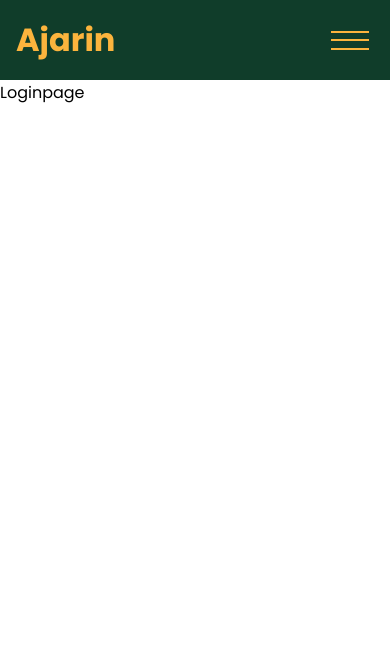
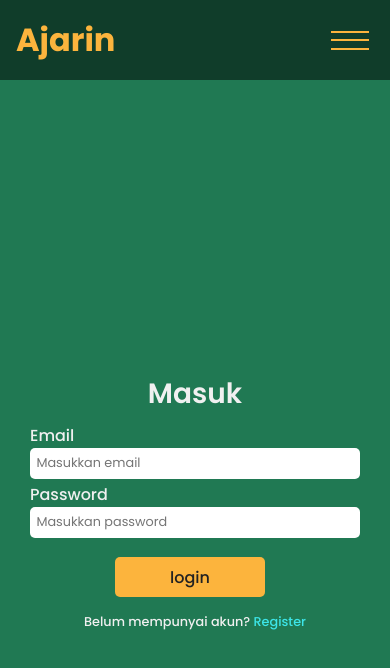
Before and after one commit to Skilvul-FE-29/group-project-front-end, a React (Vite) app: page /login in a window 390 px wide. Shown: the top 668 px of the page. Built offline with nearby package versions, Linux system fonts and the light colour scheme.

Commit message:
form login regis

```diff
--- a/src/pages/Loginpage.jsx
+++ b/src/pages/Loginpage.jsx
@@ -1,9 +1,83 @@
-import React from 'react'
+import React, { useState } from "react";
+import img from "../images/regisimg.png";
+import "../styles/loginpage.css";
+import { Link } from "react-router-dom";
 
 const Loginpage = () => {
+  const [username, setUsername] = useState("");
+  const [password, setPassword] = useState("");
+  const [data, setData] = useState({});
+
+  // const changeUsername = (e) => {
+  //     const value = (e.target.value)
+  //     setUsername(value)
+  // }
+
+  // const changePassword = (e) => {
+  //   const value = (e.target.value)
+  //   setPassword(value)
+  // }
+
+  const handleSubmit = (e) => {
+    e.preventDefault();
+    setData({username, password})
+    // console.log(data.username)
+    // console.log(data.password)
+  };
+
   return (
-    <div>Loginpage</div>
-  )
-}
+    <div class="container" id="login">
+      <div class="login__left">
+        <img src={img} alt="" />
+      </div>
 
-export default Loginpage
+      <div class="login__right">
+        <div class="login__right-header">
+          <h1>Masuk</h1>
+        </div>
+
+        <div class="login__right-form">
+          <form action="" id="form" onSubmit={handleSubmit}>
+            <div class="form__group">
+              <label for="user_email">Email</label>
+              <input
+                type="text"
+                name="email"
+                id="user_email"
+                placeholder="Masukkan email"
+                value={username}
+                onChange={(e) => setUsername(e.target.value)}
+              />
+            </div>
+
+            <div class="form__group">
+              <label for="user_password">Password</label>
+              <input
+                type="text"
+                name="password"
+                id="user_password"
+                placeholder="Masukkan password"
+                value={password}
+                onChange={(e) => setPassword(e.target.value)}
+              />
+            </div>
+
+            <div class="form__group">
+              <button type="submit" name="register" class="btn" id="btn-login">
+                login
+              </button>
+            </div>
+          </form>
+        </div>
+
+        <div class="register__right-footer">
+          <p>
+            Belum mempunyai akun? <Link to="/regis">Register</Link>
+          </p>
+        </div>
+      </div>
+    </div>
+  );
+};
+
+export default Loginpage;
--- a/src/pages/Regispage.jsx
+++ b/src/pages/Regispage.jsx
@@ -1,9 +1,105 @@
-import React from 'react'
+import React from "react";
+import img from "../images/regisimg.png";
+import { Link } from "react-router-dom";
+import "../styles/regispage.css";
 
 const Regispage = () => {
   return (
-    <div>Regispage</div>
-  )
-}
+    <div class="container" id="register">
+      <div class="register__left">
+        <img src={img} alt="" />
+      </div>
+      <div class="register__right">
+        <div class="register__right-header">
+          <h1>Buat Akun Baru</h1>
+        </div>
+        <div class="register__right-form" onsubmit="validate()">
+          <form id="form">
+            <div class="form__group">
+              <label for="name">Nama Lengkap</label>
+              <input
+                type="text"
+                name="name"
+                id="name"
+                placeholder="Masukkan nama lengkap"
+              />
+            </div>
 
-export default Regispage
+            <div class="form__group">
+              <label for="email">Email</label>
+              <input
+                type="email"
+                name="email"
+                id="email"
+                placeholder="Masukkan email"
+              />
+            </div>
+
+            <div class="form__group">
+              <label for="password">Password</label>
+              <input
+                type="password"
+                name="password"
+                id="password"
+                placeholder="Masukkan password"
+              />
+            </div>
+
+            <div class="form__group">
+              <label for="confirmPassword">Konfirmasi Password</label>
+              <input
+                type="password"
+                name="confirmPassword"
+                id="confirmPassword"
+                placeholder="Masukkan password ulang"
+              />
+            </div>
+
+            <div class="form__group">
+              <label for="education">Jenjang Pendidikan</label>
+              <select name="education" id="education">
+                <option value="SD">SD</option>
+                <option value="SMP">SMP</option>
+                <option value="SMA">SMA</option>
+              </select>
+            </div>
+
+            <div class="form__group">
+              <label for="address">Alamat Lengkap</label>
+              <input
+                name="address"
+                id="address"
+                cols="30"
+                rows="10"
+                placeholder="Masukkan alamat lengkap"
+              />
+            </div>
+
+            <div class="form__group">
+              <label for="school">Asal Sekolah</label>
+              <input
+                type="text"
+                name="school"
+                id="school"
+                placeholder="Masukkan asal sekolah"
+              />
+            </div>
+
+            <div class="form__group">
+              <button type="submit" name="register" class="btn" id="btn-submit">
+                Register
+              </button>
+            </div>
+          </form>
+        </div>
+        <div class="register__right-footer">
+          <p>
+            Sudah mempunyai akun? <Link to="/login">Login</Link>
+          </p>
+        </div>
+      </div>
+    </div>
+  );
+};
+
+export default Regispage;
--- a/src/styles/loginpage.css
+++ b/src/styles/loginpage.css
@@ -0,0 +1,111 @@
+.container {
+    width: 100%;
+    height: 100vh;
+    background: #207953;
+    display: grid;
+    grid-template-columns: 1fr 1fr;
+    color: rgb(240, 240, 240);
+    overflow: hidden;
+  }
+
+  .login__left img {
+    width: 100%;
+    height: 100%;
+    object-fit: cover;
+  }
+
+  .login__right {
+    display: flex;
+    flex-direction: column;
+    justify-content: center;
+    align-items: center;
+  }
+
+  .login__right h1 {
+    font-size: 28px;
+    font-weight: 600;
+    margin-bottom: 0.5rem;
+  }
+
+  .login__right-form form {
+    display: flex;
+    flex-direction: column;
+    justify-content: center;
+    align-items: center;
+    width: 100%;
+  }
+
+  .login__right-form form .form__group {
+    display: flex;
+    flex-direction: column;
+    justify-content: center;
+    /* align-items: center; */
+  }
+
+  .form__group label {
+    font-size: 1rem;
+    font-weight: 500;
+  }
+
+  .form__group input {
+    padding: 0.4rem;
+    width: 442px;
+    font-weight: 400;
+    border: none;
+    outline: none;
+    border-radius: 5px;
+    margin-bottom: 0.2rem;
+    font-size: 0.8rem;
+  }
+
+  .form__group .btn {
+    width: 150px;
+    height: 40px;
+    background-color: #fcb43d;
+    border: none;
+    outline: none;
+    border-radius: 5px;
+    font-size: 1rem;
+    font-weight: 500;
+    color: #222222;
+    margin-top: 1rem;
+  }
+
+  .register__right-footer p {
+    font-size: 0.8rem;
+    font-weight: 500;
+    margin-top: 1rem;
+  }
+
+  .register__right-footer a {
+    color: #3de5e8;
+  }
+
+  #err-mess p {
+    background-color: rgb(224, 42, 42);
+    margin-top: 1rem;
+    padding: 10px ;
+    border-radius: 8px;
+  }
+
+  @media screen and (max-width: 768px) {
+    .container {
+      grid-template-columns: 1fr;
+    }
+
+    .login__left {
+      display: none;
+    }
+  }
+
+  /* Mobile Phone */
+
+  @media screen and (max-width: 480px) {
+    .container {
+      overflow: scroll;
+    }
+
+    .form__group input {
+      width: 330px;
+    }
+  }
--- a/src/styles/regispage.css
+++ b/src/styles/regispage.css
@@ -0,0 +1,120 @@
+.container {
+    width: 100%;
+    height: 100vh;
+    background: #207953;
+    display: grid;
+    grid-template-columns: 1fr 1fr;
+    color: rgb(240, 240, 240);
+    overflow: hidden;
+  }
+
+  .register__left img {
+    width: 100%;
+    height: 100%;
+    object-fit: cover;
+  }
+
+  .register__right {
+    display: flex;
+    flex-direction: column;
+    justify-content: center;
+    align-items: center;
+  }
+
+  .register__right h1 {
+    font-size: 28px;
+    font-weight: 600;
+    margin-bottom: 0.5rem;
+  }
+
+  .register__right-form form {
+    display: flex;
+    flex-direction: column;
+    justify-content: center;
+    align-items: center;
+    width: 100%;
+  }
+
+  .register__right-form form .form__group {
+    display: flex;
+    flex-direction: column;
+    justify-content: center;
+    /* align-items: center; */
+  }
+
+  .form__group label {
+    font-size: 1rem;
+    font-weight: 500;
+  }
+
+  .form__group input {
+    padding: 0.4rem;
+    width: 442px;
+    font-weight: 400;
+    border: none;
+    outline: none;
+    border-radius: 5px;
+    margin-bottom: 0.2rem;
+    font-size: 0.8rem;
+  }
+
+  .form__group select {
+    padding: 0.4rem;
+    width: 442px;
+    font-weight: 400;
+    border: none;
+    outline: none;
+    border-radius: 5px;
+    margin-bottom: 0.2rem;
+  }
+
+  .form__group .btn {
+    width: 150px;
+    height: 40px;
+    background-color: #fcb43d;
+    border: none;
+    outline: none;
+    border-radius: 5px;
+    font-size: 1rem;
+    font-weight: 500;
+    color: #222222;
+    margin-top: 1rem;
+  }
+
+  .register__right-footer p {
+    font-size: 0.8rem;
+    font-weight: 500;
+    margin-top: 1rem;
+  }
+
+  .register__right-footer a {
+    color: #3de5e8;
+  }
+
+  /* Responsive */
+
+  @media screen and (max-width: 768px) {
+    .container {
+      grid-template-columns: 1fr;
+    }
+
+    .register__left {
+      display: none;
+    }
+  }
+
+  /* Mobile Phone */
+
+  @media screen and (max-width: 480px) {
+    .container {
+      overflow: scroll;
+    }
+
+    .form__group input {
+      width: 330px;
+    }
+
+    .form__group select {
+      width: 330px;
+    }
+  }
```
Also changed, not shown: 1 other file (tests, documents, lock files or other folders).
